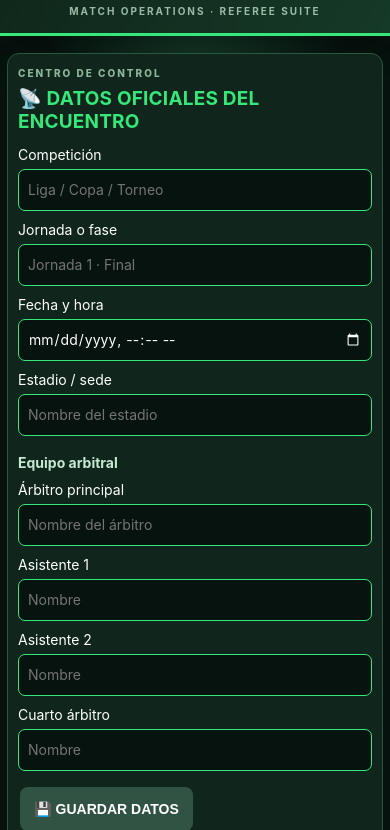
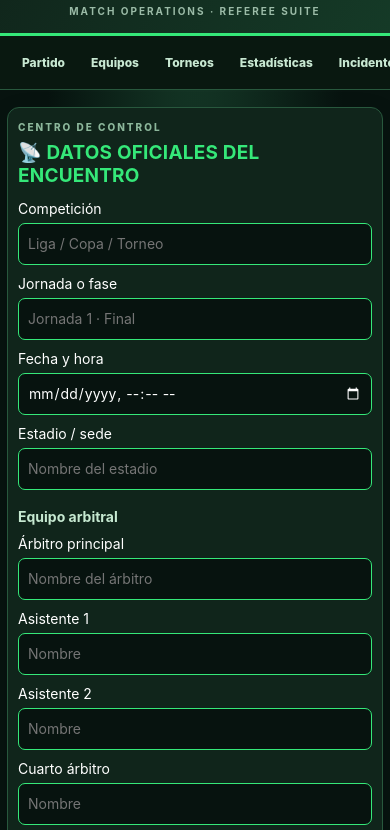
Before and after one commit to 10102942-cpu/Referee-Pro-Soccer-1.0, a plain HTML site: page index.html in a window 390 px wide. Shown: the part 65-895 px from the top of the page. Drawn offline with Linux system fonts and the light colour scheme.

Commit message:
Refine Referee Pro 2.0 tournament and mobile experience

```diff
--- a/index.html
+++ b/index.html
@@ -14,6 +14,7 @@
 <h1>⚽ ÁRBITRO PRO 2026</h1>
 <div class="small">Panel de control arbitral</div>
 </header>
+<nav class="pro-nav" aria-label="Navegación principal"><a href="#matchMetaPanel">Partido</a><a href="#teamDatabasePanel">Equipos</a><a href="#tournamentPanel">Torneos</a><a href="#matchAnalyticsPanel">Estadísticas</a><a href="#incidentPanel">Incidentes</a><a href="#varPanel">VAR</a></nav>
 <main>
 <section class="panel pro-panel" id="matchMetaPanel">
  <div class="section-kicker">CENTRO DE CONTROL</div><h2>📡 DATOS OFICIALES DEL ENCUENTRO</h2>
@@ -249,7 +250,7 @@
   <div class="analytics-team"><h3 id="analyticsHomeName">LOCAL</h3><div class="metric-row"><span>Tiros</span><strong id="homeShots">0</strong><button onclick="changeMatchStat('home','shots',1)">＋</button></div><div class="metric-row"><span>A puerta</span><strong id="homeOnTarget">0</strong><button onclick="changeMatchStat('home','onTarget',1)">＋</button></div><div class="metric-row"><span>Córneres</span><strong id="homeCorners">0</strong><button onclick="changeMatchStat('home','corners',1)">＋</button></div><div class="metric-row"><span>Faltas</span><strong id="homeFouls">0</strong><button onclick="changeMatchStat('home','fouls',1)">＋</button></div><div class="metric-row"><span>Fuera de juego</span><strong id="homeOffsides">0</strong><button onclick="changeMatchStat('home','offsides',1)">＋</button></div><label>Posesión %<input id="homePossession" type="number" min="0" max="100" value="50" onchange="setPossession('home',this.value)"></label></div>
   <div class="analytics-team"><h3 id="analyticsAwayName">VISITANTE</h3><div class="metric-row"><span>Tiros</span><strong id="awayShots">0</strong><button onclick="changeMatchStat('away','shots',1)">＋</button></div><div class="metric-row"><span>A puerta</span><strong id="awayOnTarget">0</strong><button onclick="changeMatchStat('away','onTarget',1)">＋</button></div><div class="metric-row"><span>Córneres</span><strong id="awayCorners">0</strong><button onclick="changeMatchStat('away','corners',1)">＋</button></div><div class="metric-row"><span>Faltas</span><strong id="awayFouls">0</strong><button onclick="changeMatchStat('away','fouls',1)">＋</button></div><div class="metric-row"><span>Fuera de juego</span><strong id="awayOffsides">0</strong><button onclick="changeMatchStat('away','offsides',1)">＋</button></div><label>Posesión %<input id="awayPossession" type="number" min="0" max="100" value="50" onchange="setPossession('away',this.value)"></label></div>
  </div>
- <p class="small" id="possessionBalance">Posesión: 50 % — 50 %</p>
+ <p class="small" id="possessionBalance">Posesión: 50 % — 50 %</p><button class="secondary" id="resetMetricsBtn" onclick="resetMatchMetrics()">↻ REINICIAR ESTADÍSTICAS</button>
 </section>
 <section class="panel pro-panel" id="incidentPanel">
  <div class="section-kicker">ACTA DISCIPLINARIA</div><h2>📝 REGISTRO DETALLADO DE INCIDENTES</h2>
```
